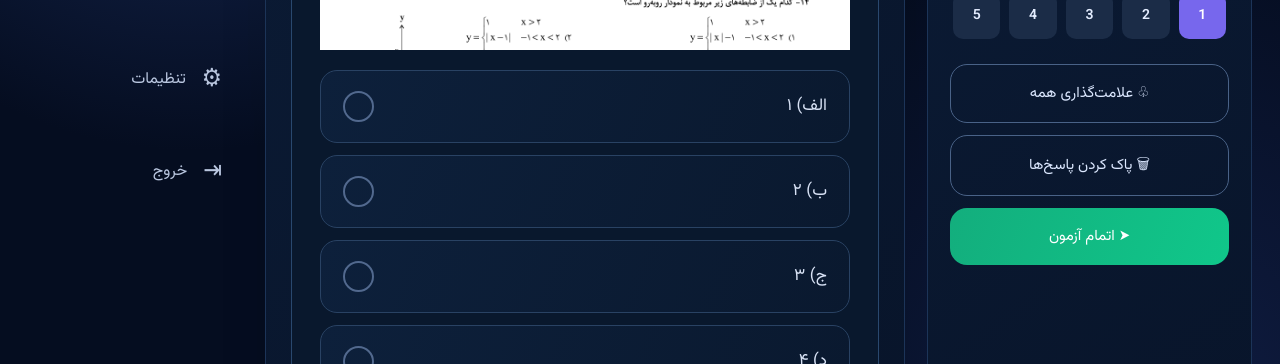
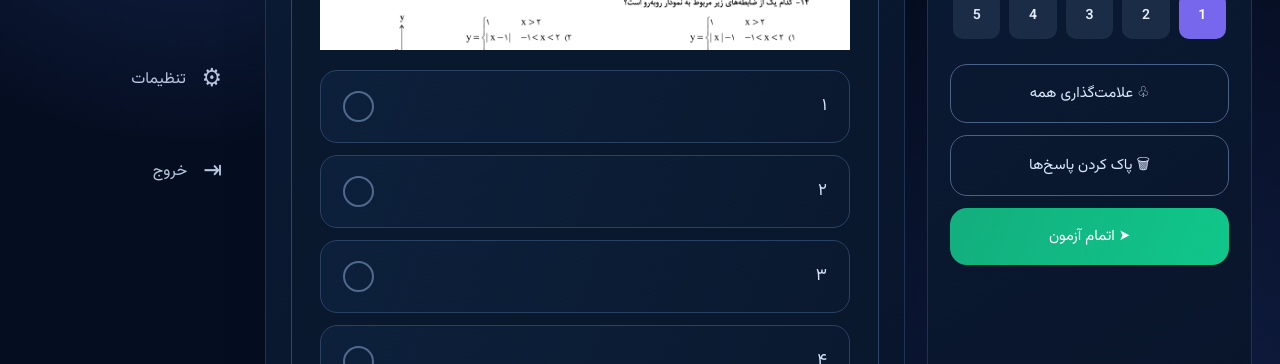
Before and after one commit to aliasghar2010smart-alt/exam_bot, a plain HTML site: page index.html in a window 1280 px wide. Shown: the part 436-800 px from the top of the page. Drawn offline with Linux system fonts and the light colour scheme.

Commit message:
Remove option letters

```diff
--- a/index.html
+++ b/index.html
@@ -795,7 +795,7 @@ function renderQuestion() {
   const optionsContainer = document.getElementById("options");
   optionsContainer.innerHTML = "";
 
-  const letters = ["الف", "ب", "ج", "د"];
+  const letters = ["", "", "", ""];
 
   question.options.forEach((option, index) => {
     const button = document.createElement("button");
@@ -806,7 +806,7 @@ function renderQuestion() {
     }
 
     button.innerHTML = `
-      <span>${letters[index]}) ${option}</span>
+      <span>${option}</span>
       <span class="option-letter">
         ${selectedAnswers[currentQuestion] === index ? "✓" : ""}
       </span>
```
